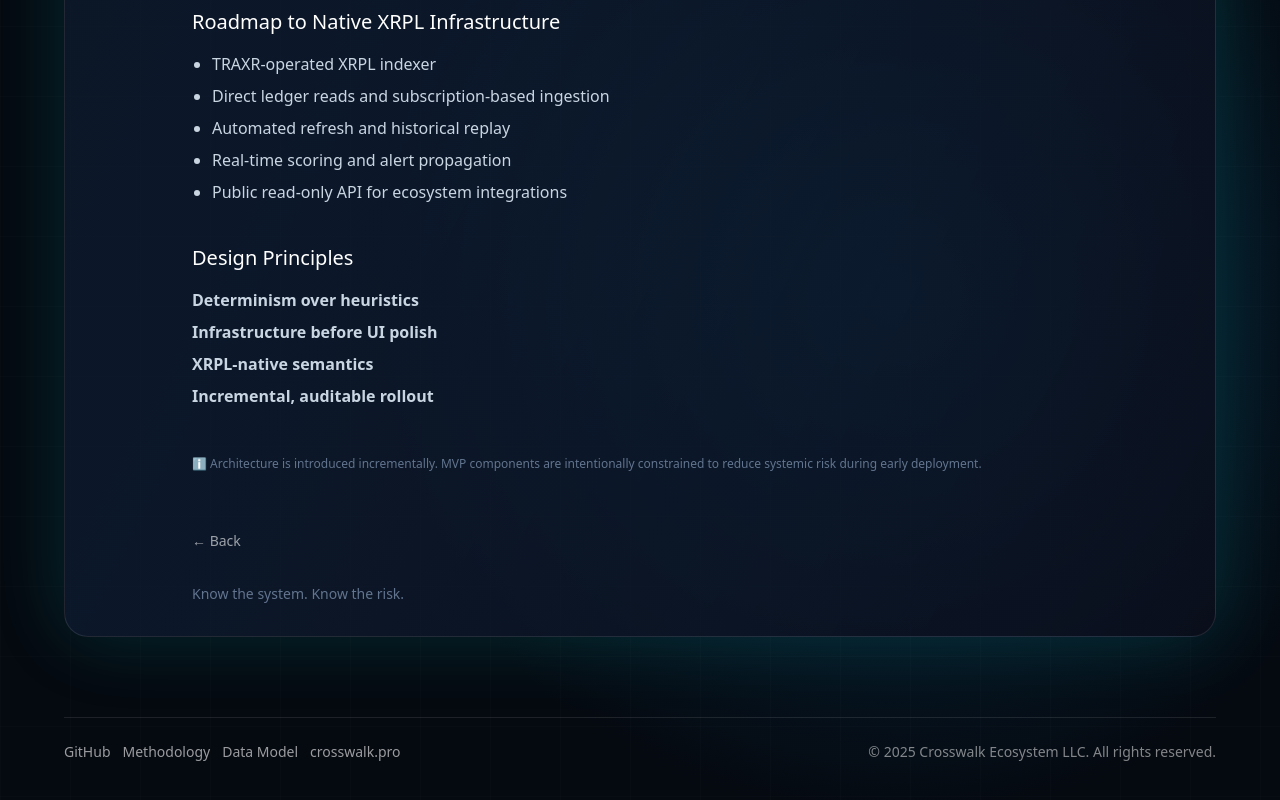
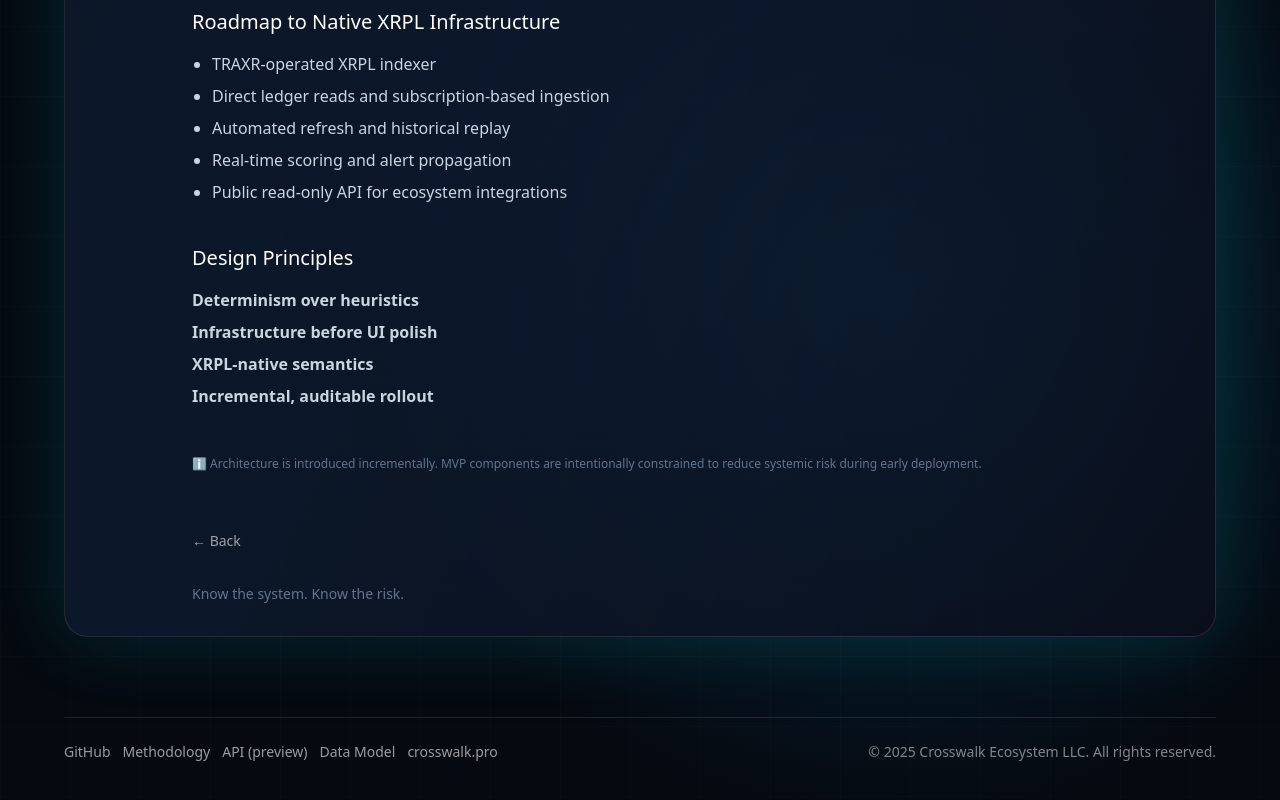
Before and after one commit to CrosswalkEcosystem/TRAXR, a Next.js app: page /architecture in a window 1280 px wide. Shown: the part 1724-2524 px from the top of the page. Built offline with nearby package versions, Linux system fonts and the light colour scheme.

Commit message:
Add API preview link to Architecture, Data Model, and Methodology pages

```diff
--- a/src/app/architecture/page.tsx
+++ b/src/app/architecture/page.tsx
@@ -193,6 +193,12 @@
               Methodology
             </a>
             <a
+              href="/api-preview"
+              className="hover:text-white"
+            >
+              API (preview)
+            </a>
+            <a
               href="/data-model"
               className="hover:text-white"
             >
--- a/src/app/data-model/page.tsx
+++ b/src/app/data-model/page.tsx
@@ -201,6 +201,12 @@
               Architecture
             </a>
             <a
+              href="/api-preview"
+              className="hover:text-white"
+            >
+              API (preview)
+            </a>
+            <a
               href="https://crosswalk.pro"
               target="_blank"
               rel="noopener noreferrer"
--- a/src/app/methodology/page.tsx
+++ b/src/app/methodology/page.tsx
@@ -213,6 +213,12 @@
               Architecture
             </a>
             <a
+              href="/api-preview"
+              className="hover:text-white"
+            >
+              API (preview)
+            </a>
+            <a
               href="/data-model"
               className="hover:text-white"
             >
```
